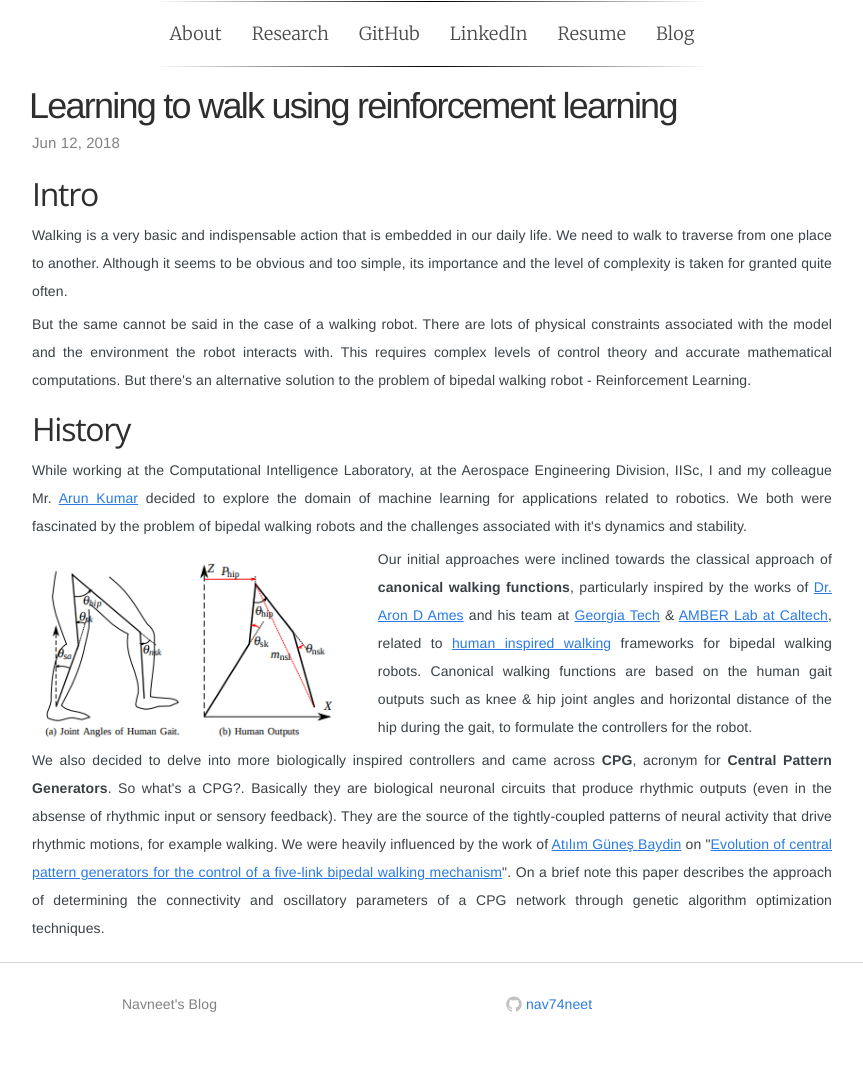
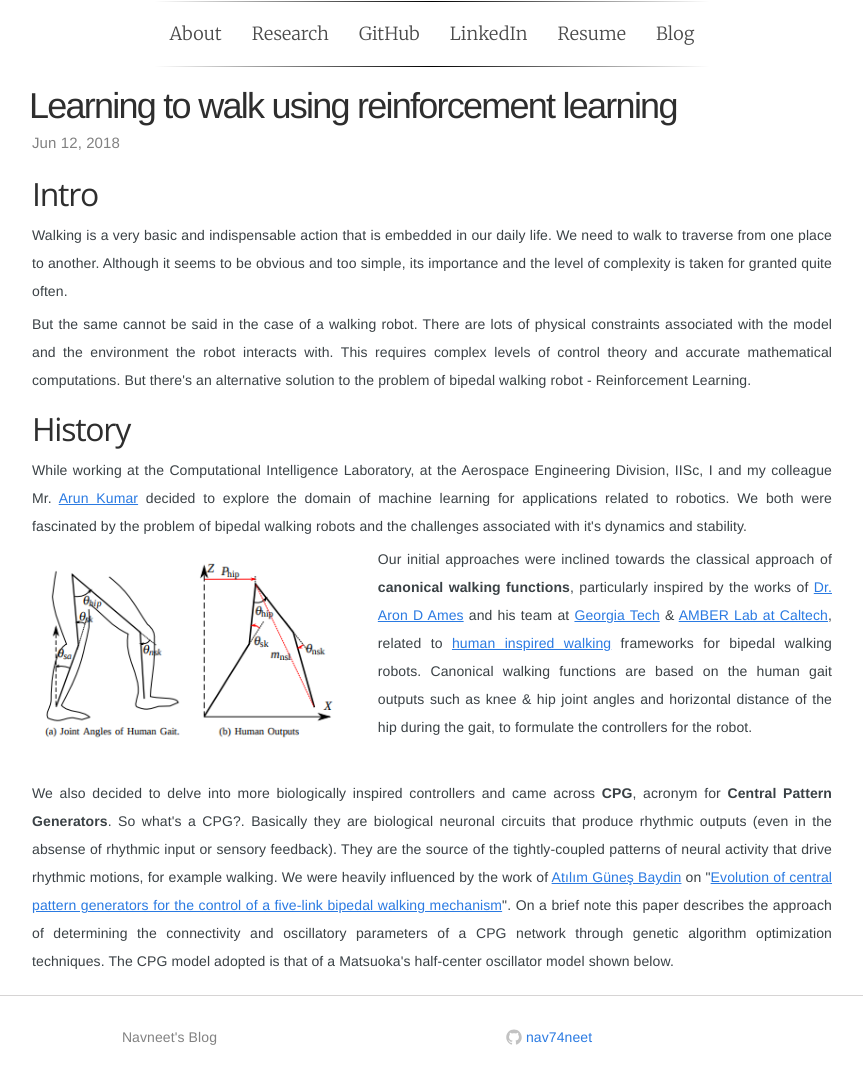
Before and after one commit to navuboy/navuboy.github.io, a Jekyll site: the page built from _posts/2018-06-12-ddpg.md, in a window 1280 px wide. Shown: the whole page, without its empty margins (208-1071 px from the left). Built offline with Jekyll 4.4.1, drawn with Linux system fonts in a browser that asks for light colours; some web fonts are replaced; before the commit the page ends 1042 px from its top, so only the background shows below that.

Commit message:
Updated post

```diff
--- a/_posts/2018-06-12-ddpg.md
+++ b/_posts/2018-06-12-ddpg.md
@@ -24,5 +24,5 @@
         </p>
     </div>
 </div>
-
-<p style="text-align:justify">We also decided to delve into more biologically inspired controllers and came across <strong>CPG</strong>, acronym for <strong>Central Pattern Generators</strong>. So what's a CPG?. Basically they are biological neuronal circuits that produce rhythmic outputs (even in the absense of rhythmic input or sensory feedback). They are the source of the tightly-coupled patterns of neural activity that drive rhythmic motions, for example walking. We were heavily influenced by the work of <a href="http://www.robots.ox.ac.uk/~gunes/" class="md-link">Atılım Güneş Baydin</a> on "<a href="https://arxiv.org/pdf/0801.0830.pdf" class="md-link">Evolution of central pattern generators for the control of a five-link bipedal walking mechanism</a>". On a brief note this paper describes the approach of determining the connectivity and oscillatory parameters of a CPG network through genetic algorithm optimization techniques.</p>
+<br>
+<p style="text-align:justify">We also decided to delve into more biologically inspired controllers and came across <strong>CPG</strong>, acronym for <strong>Central Pattern Generators</strong>. So what's a CPG?. Basically they are biological neuronal circuits that produce rhythmic outputs (even in the absense of rhythmic input or sensory feedback). They are the source of the tightly-coupled patterns of neural activity that drive rhythmic motions, for example walking. We were heavily influenced by the work of <a href="http://www.robots.ox.ac.uk/~gunes/" class="md-link">Atılım Güneş Baydin</a> on "<a href="https://arxiv.org/pdf/0801.0830.pdf" class="md-link">Evolution of central pattern generators for the control of a five-link bipedal walking mechanism</a>". On a brief note this paper describes the approach of determining the connectivity and oscillatory parameters of a CPG network through genetic algorithm optimization techniques. The CPG model adopted is that of a Matsuoka's half-center oscillator model shown below.</p>
```
